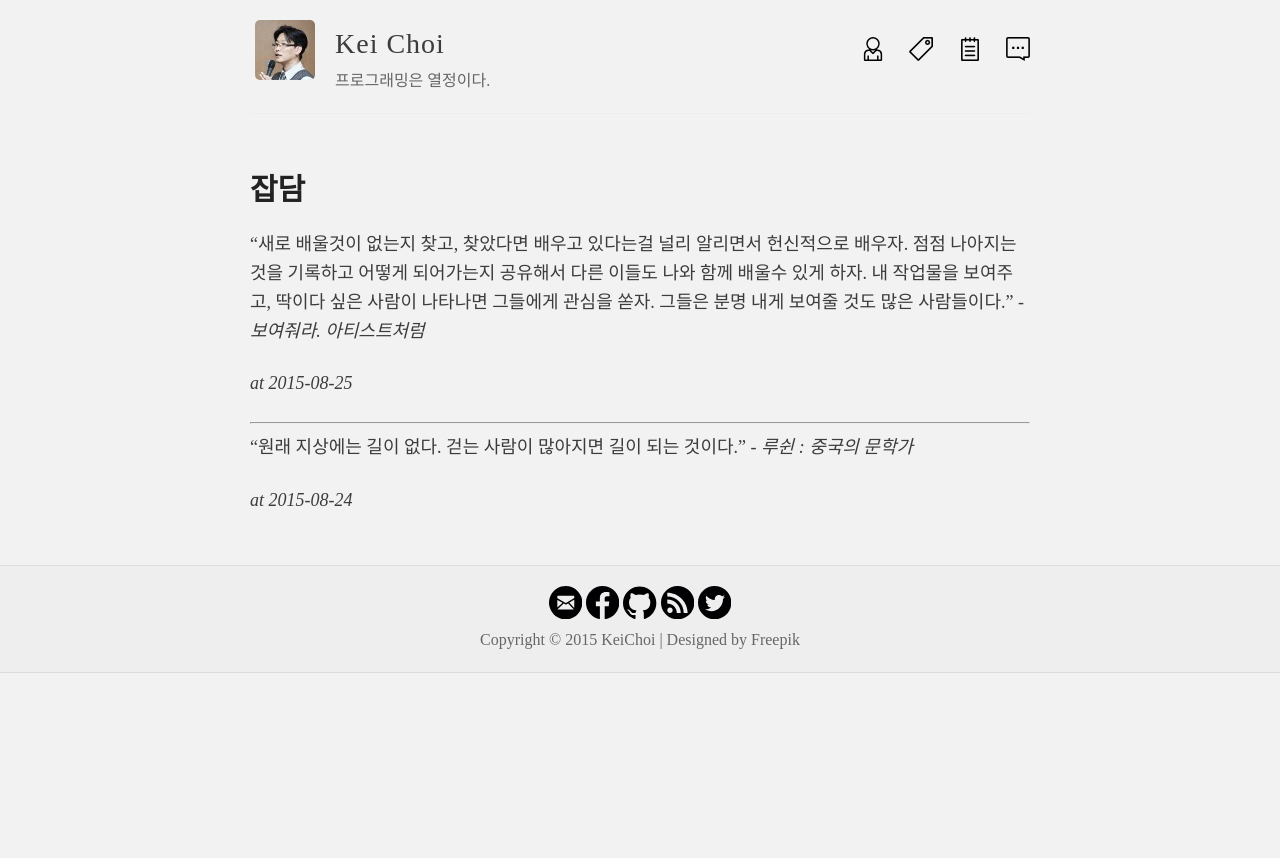
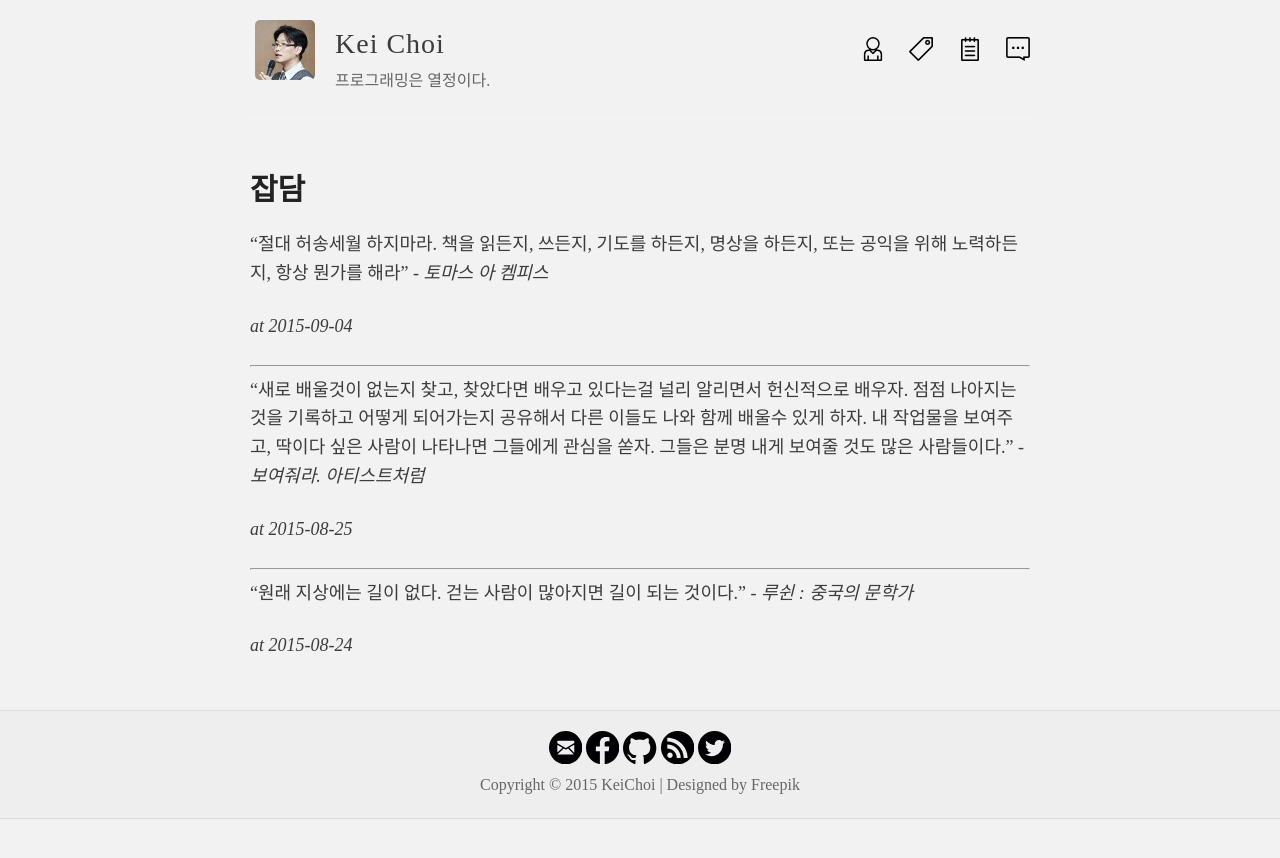
Before and after one commit to hanul93/hanul93.github.com, a Jekyll site: the page built from micro.md, in a window 1280 px wide. Shown: the top 858 px of the page. Built offline with Jekyll 4.4.1, drawn with Linux system fonts in a browser that asks for light colours; nearby versions of some CDN libraries; Markdown is read by kramdown in place of the engine named in the settings.

Commit message:
add micro

```diff
--- a/micro.md
+++ b/micro.md
@@ -3,6 +3,12 @@ layout: page
 title: 잡담
 permalink: /micro/
 ---
+
+"절대 허송세월 하지마라. 책을 읽든지, 쓰든지, 기도를 하든지, 명상을 하든지, 또는 공익을 위해 노력하든지, 항상 뭔가를 해라" - *토마스 아 켐피스*
+
+*at 2015-09-04*
+
+***
 
 "새로 배울것이 없는지 찾고, 찾았다면 배우고 있다는걸 널리 알리면서 헌신적으로 배우자. 점점 나아지는것을 기록하고 어떻게 되어가는지 공유해서 다른 이들도 나와 함께 배울수 있게 하자. 내 작업물을 보여주고, 딱이다 싶은 사람이 나타나면 그들에게 관심을 쏟자. 그들은 분명 내게 보여줄 것도 많은 사람들이다." - *보여줘라. 아티스트처럼*
 
```
